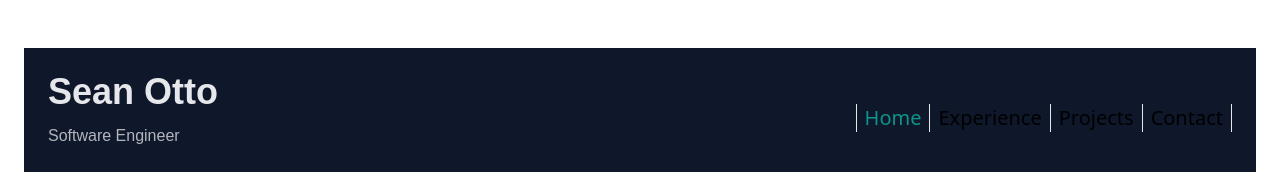
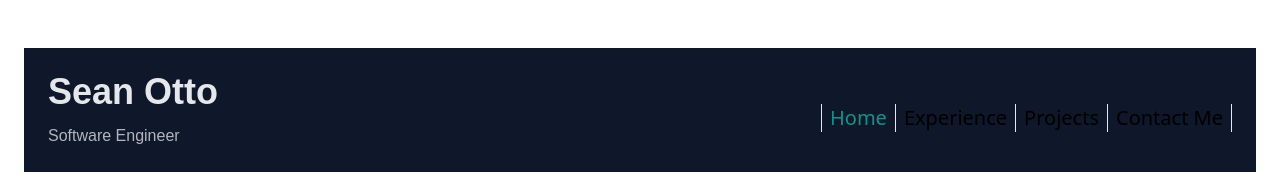
Before and after one commit to seanj29/portfolio, a Gatsby site: page / in a window 1280 px wide. Shown: the top 194 px of the page. Built offline with nearby package versions, Linux system fonts and the light colour scheme; Gatsby itself is replaced by a stand-in of ours.

Commit message:
maybe this avoid scrapping but I doubt

```diff
--- a/src/components/nav.tsx
+++ b/src/components/nav.tsx
@@ -8,6 +8,9 @@ const Navbar = () =>{
 
     const [nav, showNav] = useState(false)
 
+    const name = "seanotto29+portfolio"
+    const domain = "gmail.com"
+    const linktomail = `mailto:${name}@${domain}`
     return (
     <nav className="flex rounded-lg items-center justify-between flex-wrap p-6 bg-slate-900 lg:rounded-none lg:sticky lg:top-0">
         <div>
@@ -39,9 +42,9 @@ const Navbar = () =>{
                     </Link>
                 </li>
                 <li className="pt-2 lg:pt-0 lg:inline-block lg:border-x lg:px-2">
-                    <Link to="/404" activeClassName="text-teal-600" className="hover:text-white hover:underline cursor-not-allowed">
-                        Contact
-                    </Link>
+                    <a href={linktomail} className="hover:text-white hover:underline cursor-not-allowed">
+                        Contact Me
+                    </a>
                 </li>
             </ul>
         </div>
--- a/src/pages/index.tsx
+++ b/src/pages/index.tsx
@@ -3,7 +3,7 @@ import type { HeadFC } from "gatsby"
 import Bio from "../components/bio";
 import Navbar from "../components/nav";
 import { SEO } from "../components/seo";
-import { BioText } from "../content/Projects.json"
+import { BioText } from "../content/data.json"
 
 const IndexPage = () =>{
 
--- a/src/pages/projects.tsx
+++ b/src/pages/projects.tsx
@@ -4,7 +4,7 @@ import { SEO } from "../components/seo";
 import Navbar from "../components/nav";
 import ProjectCard from "../components/ProjectCard";
 import ProjectsSidebar from "../components/ProjectsSidebar";
-import { Projects } from "../content/Projects.json";
+import { Projects } from "../content/data.json";
 
 
 
```
Also changed, not shown: src/content/data.json (renamed from src/content/Projects.json).
